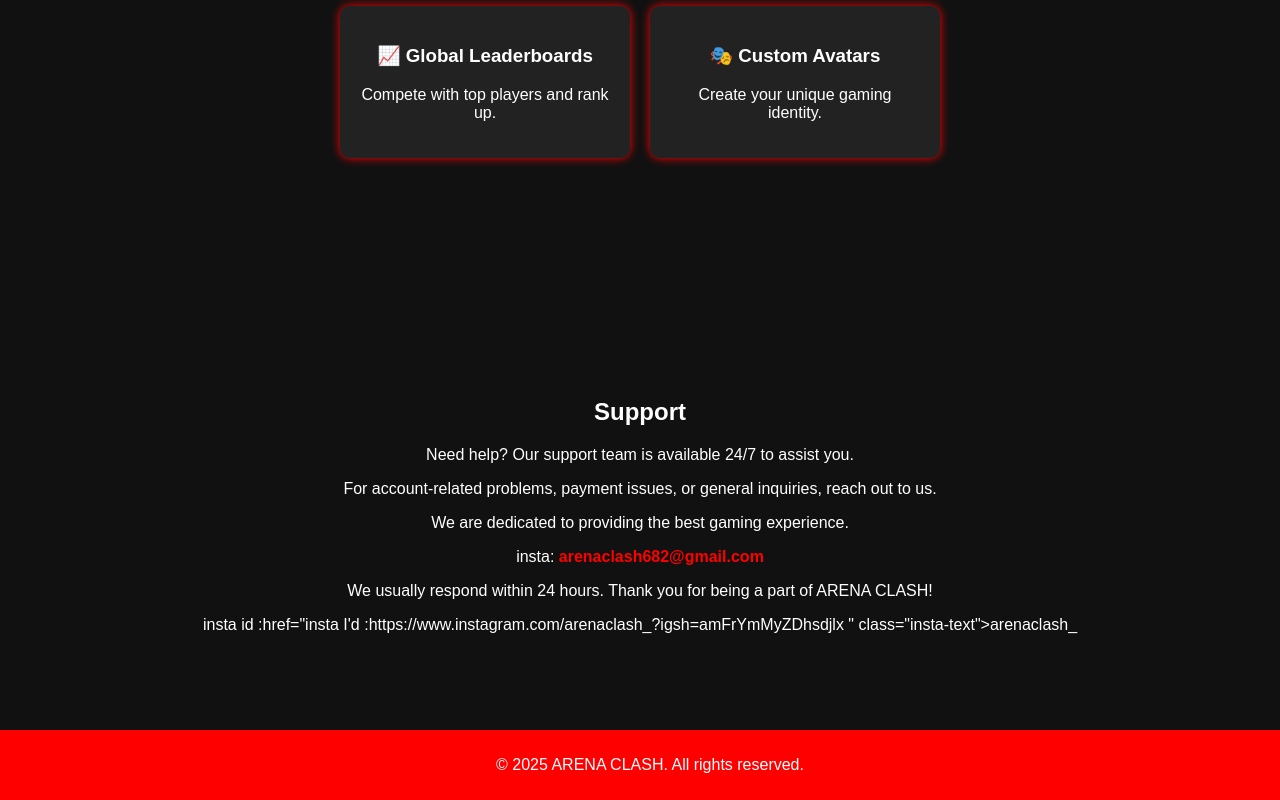
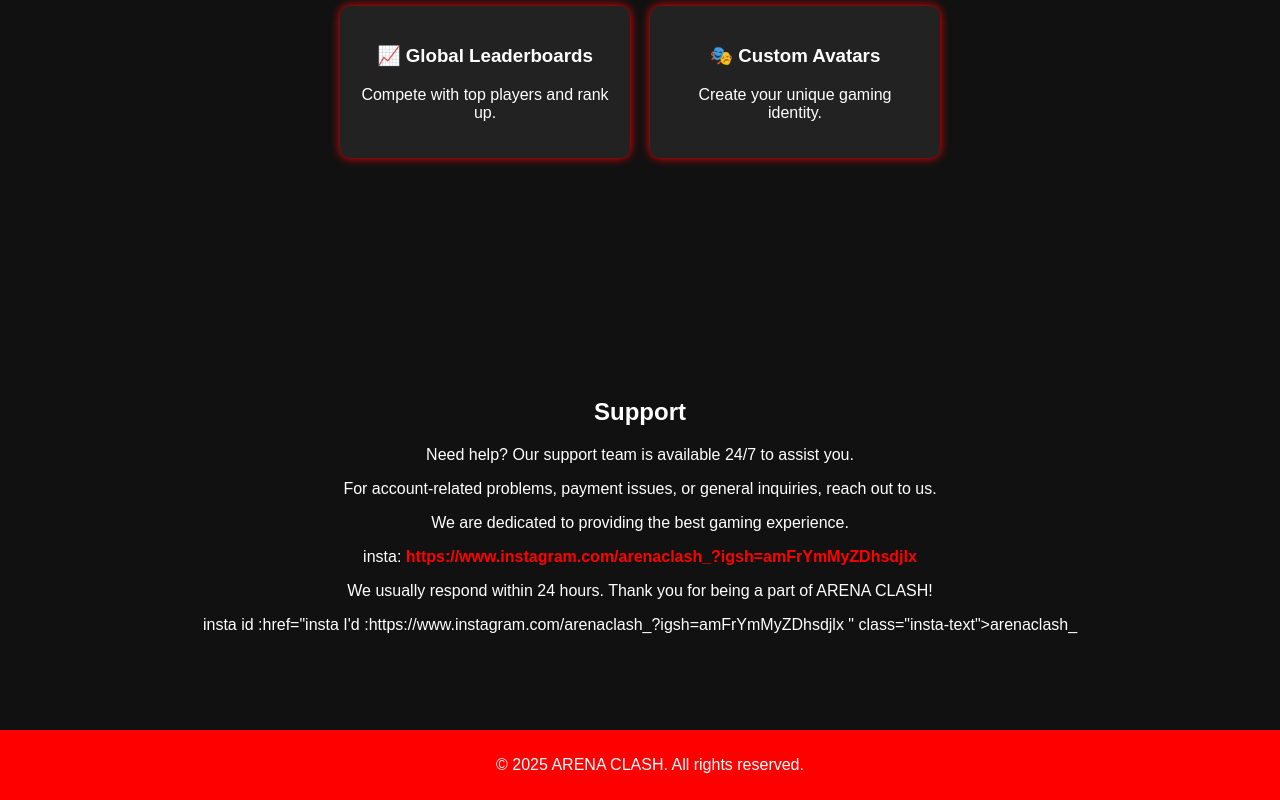
Before and after one commit to ArenaClash/Arena-Clash, a plain HTML site: page index.html in a window 1280 px wide. Shown: the part 1289-2089 px from the top of the page. Drawn offline with Linux system fonts and the light colour scheme.

Commit message:
index.html

```diff
--- a/index.html
+++ b/index.html
@@ -155,7 +155,7 @@
         <p>Need help? Our support team is available 24/7 to assist you.</p>
         <p>For account-related problems, payment issues, or general inquiries, reach out to us.</p>
         <p>We are dedicated to providing the best gaming experience.</p>
-        <p>insta: <a href="message to:https://www.instagram.com/arenaclash_?igsh=amFrYmMyZDhsdjlx " class="email-text">arenaclash682@gmail.com</a></p>
+        <p>insta: <a href="message to:https://www.instagram.com/arenaclash_?igsh=amFrYmMyZDhsdjlx " class="email-text">https://www.instagram.com/arenaclash_?igsh=amFrYmMyZDhsdjlx </a></p>
         <p>We usually respond within 24 hours. Thank you for being a part of ARENA CLASH!</p>
         <p>insta id :<a>href="insta I'd :https://www.instagram.com/arenaclash_?igsh=amFrYmMyZDhsdjlx " class="insta-text">arenaclash_</a></p>
     </section>
```
